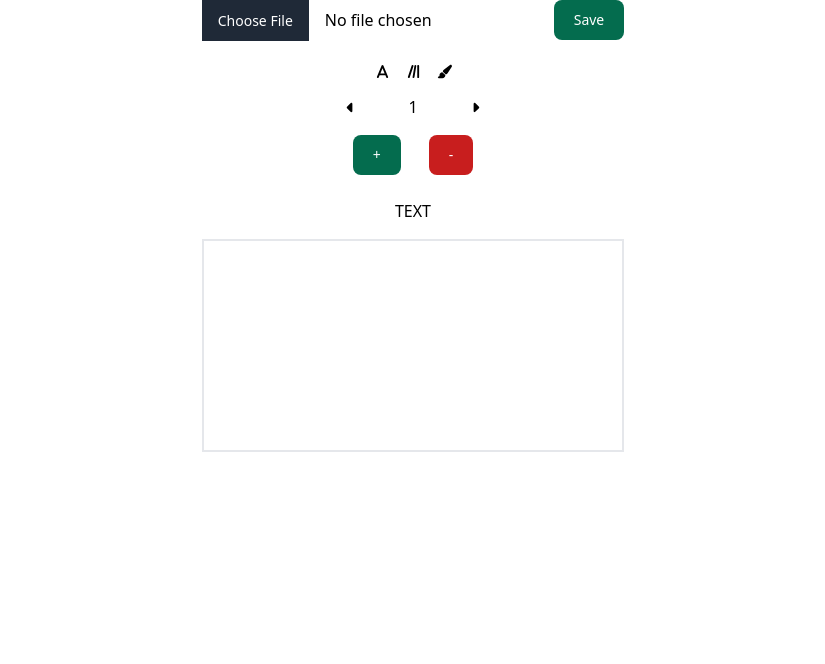
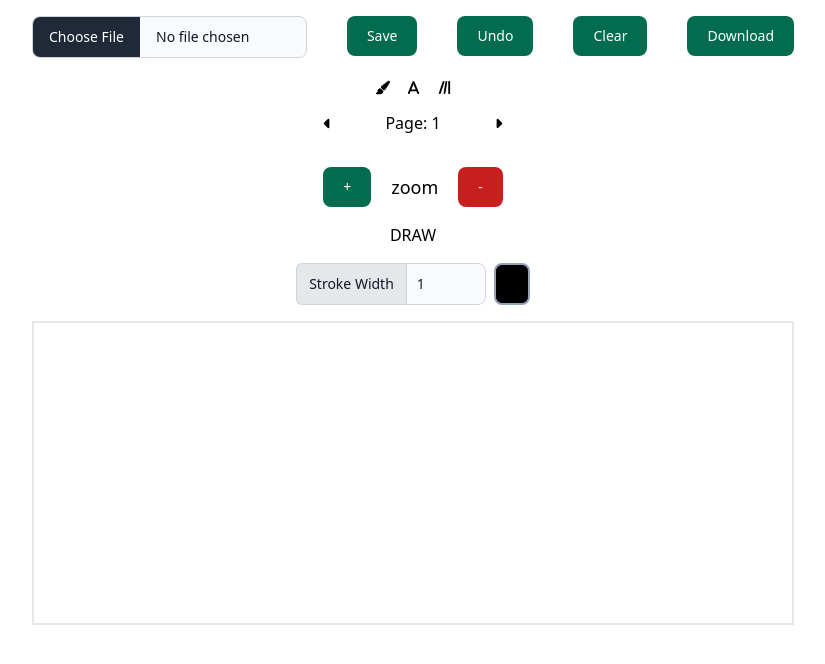
Before and after one commit to fakhruz3105/pdf-editor, a React (Vite) app: page / in a window 1280 px wide. Shown: the top 664 px of the page, without its empty margins (227-1052 px from the left). Built offline with nearby package versions, Linux system fonts and the light colour scheme.

Commit message:
Complete function to draw and put text on pdf

```diff
--- a/package.json
+++ b/package.json
@@ -13,10 +13,12 @@
     "pdf-lib": "^1.17.1",
     "pdfjs-dist": "^2.14.305",
     "react": "^18.0.0",
+    "react-color": "^2.19.3",
     "react-dom": "^18.0.0"
   },
   "devDependencies": {
     "@types/react": "^18.0.0",
+    "@types/react-color": "^3.0.6",
     "@types/react-dom": "^18.0.0",
     "@vitejs/plugin-react": "^1.3.0",
     "autoprefixer": "^10.4.8",
--- a/src/App.tsx
+++ b/src/App.tsx
@@ -1,22 +1,31 @@
-import { ChangeEvent, useCallback, useEffect, useRef, useState, MouseEvent } from 'react'
+import { ChangeEvent, useCallback, useEffect, useRef, useState, MouseEvent, useMemo } from 'react'
 import * as pdfjs from 'pdfjs-dist'
 import './App.css'
 import { PDFDocument } from 'pdf-lib'
+import { SketchPicker } from 'react-color'
 
 pdfjs.GlobalWorkerOptions.workerSrc = '//cdnjs.cloudflare.com/ajax/libs/pdf.js/2.14.305/pdf.worker.js'
 
 function App() {
   const cvs = useRef<HTMLCanvasElement>(null)
+  const cvs2 = useRef<HTMLCanvasElement>(null)
+  const ctx = useRef<CanvasRenderingContext2D | null>(null)
+  const ctx2 = useRef<CanvasRenderingContext2D | null>(null)
   const input = useRef<HTMLInputElement>(null)
   const [currentPage, setCurrentPage] = useState(1)
   const [totalPage, setTotalPage] = useState(0)
-  // const [pdfjsDoc, setPdfjsDoc] = useState<pdfjs.PDFDocumentProxy | null>(null)
-  const [mode, setMode] = useState<'text' | 'line' | 'draw'>('text')
-  const ctx = useRef<CanvasRenderingContext2D | null>(null)
+  const [mode, setMode] = useState<'text' | 'line' | 'draw'>('draw')
   const [lastPos, setLastPos] = useState({ x: 0, y: 0 })
   const [mouseDown, setMouseDown] = useState(false)
-  const [scale, setScale] = useState(1)
+  const [scale, setScale] = useState(2.1)
   const [pdfBuffer, setPdfBuffer] = useState<Uint8Array | null>(null)
+  const [pdfName, setPdfName] = useState('')
+  const [strokeWidth, setStrokeWidth] = useState(1)
+  const [strokeColor, setStrokeColor] = useState('#000000')
+  const [showColorPickerModal, setShowColorPickerModal] = useState(false)
+  const pdfHistory = useRef<Array<Uint8Array>>([])
+  const [textBoxPos, setTextBoxPos] = useState({ x: 0, y: 0 })
+  const [text, setText] = useState('')
 
   const onFileUpload = async (e: ChangeEvent<HTMLInputElement>) => {
     const file = e.target.files![0]
@@ -27,6 +36,7 @@ function App() {
         const res = e.target?.result as ArrayBufferLike
         if (res) {
           setPdfBuffer(new Uint8Array(res))
+          setPdfName(file.name)
         }
       }
       fileReader.readAsArrayBuffer(file)
@@ -34,31 +44,61 @@ function App() {
     }
   }
 
+  const downloadPdf = () => {
+    const blob = new Blob([pdfBuffer!.buffer], { type: 'application/pdf' })
+    const a = document.createElement('a')
+    a.href = window.URL.createObjectURL(blob)
+    a.download = pdfName
+    document.body.appendChild(a)
+    a.style.display = 'none'
+    a.click()
+    a.remove()
+  }
+
   const draw = useCallback((x: number, y: number) => {
-    if (mouseDown && ctx.current) {
-      ctx.current.beginPath()
-      ctx.current.strokeStyle = '#000000'
-      ctx.current.lineWidth = 10
-      ctx.current.lineJoin = 'round'
-      ctx.current.moveTo(lastPos.x, lastPos.y)
-      ctx.current.lineTo(x, y)
-      ctx.current.stroke()
-      ctx.current.closePath()
+    if (mouseDown && ctx2.current) {
+      ctx2.current.beginPath()
+      ctx2.current.strokeStyle = strokeColor
+      ctx2.current.lineWidth = strokeWidth
+      ctx2.current.lineJoin = 'round'
+      ctx2.current.moveTo(lastPos.x, lastPos.y)
+      ctx2.current.lineTo(x, y)
+      ctx2.current.closePath()
+      ctx2.current.stroke()
       setLastPos({ x, y })
     }
   }, [lastPos, mouseDown, setLastPos])
 
+  useEffect(() => {
+    if (mode !== 'text') return
+    const drawText = () => {
+      if (ctx2.current) {
+        ctx2.current!.clearRect(0, 0, cvs2.current!.width, cvs2.current!.height)
+        ctx2.current.font = `${strokeWidth}px Helvetica`
+        text.split('\n').forEach((line, i) => {
+          ctx2.current!.fillText(line, textBoxPos.x, textBoxPos.y + ((i * strokeWidth) + strokeWidth / 2))
+        })
+      }
+    }
+    drawText()
+  }, [text, textBoxPos, strokeWidth])
+
   const onMouseDown = (e: MouseEvent) => {
-    const offSetLeft = cvs.current!.offsetLeft
-    const offSetTop = cvs.current!.offsetTop
+    const offSetLeft = cvs2.current!.offsetLeft
+    const offSetTop = cvs2.current!.offsetTop
     const x = e.pageX - offSetLeft
     const y = e.pageY - offSetTop
+    switch (mode) {
+      case 'draw':
         setLastPos({ x, y })
         setMouseDown(true)
-    ctx.current!.beginPath()
-    ctx.current!.fillStyle = '#000000'
-    ctx.current!.fillRect(x - 5, y - 5, 10, 10);
-    ctx.current!.closePath();
+        ctx2.current!.fillStyle = strokeColor
+        ctx2.current!.beginPath();
+        ctx2.current!.arc(x, y, strokeWidth / 2, 0, 2 * Math.PI)
+        ctx2.current!.fill()
+      case 'text':
+        setMouseDown(true)
+    }
   }
 
   const onMouseUpOrLeave = (e: MouseEvent) => {
@@ -66,9 +106,18 @@ function App() {
   }
 
   const onMouseMove = (e: MouseEvent) => {
-    const offSetLeft = cvs.current!.offsetLeft
-    const offSetTop = cvs.current!.offsetTop
-    draw(e.pageX - offSetLeft, e.pageY - offSetTop)
+    const offSetLeft = cvs2.current!.offsetLeft
+    const offSetTop = cvs2.current!.offsetTop
+    const x = e.pageX - offSetLeft
+    const y = e.pageY - offSetTop
+    switch (mode) {
+      case 'draw':
+        draw(x, y)
+      case 'text':
+        if (mouseDown) {
+          setTextBoxPos({ x, y })
+        }
+    }
   }
 
   const saveChanges = async () => {
@@ -76,7 +125,7 @@ function App() {
     const pdfDoc = await PDFDocument.load(pdfBuffer)
     const page = pdfDoc.getPage(currentPage - 1)
     const { width, height } = page.getSize()
-    const img = cvs.current!.toDataURL('image/png')
+    const img = cvs2.current!.toDataURL('image/png')
     const pngImg = await pdfDoc.embedPng(img)
     page.drawImage(pngImg, {
       x: 0,
@@ -86,50 +135,146 @@ function App() {
     })
     const pdfBytes = await pdfDoc.save()
     const base64 = await pdfDoc.saveAsBase64()
-    console.log('base64 :>> ', base64)
+    if (pdfHistory.current.length > 5) {
+      pdfHistory.current.shift()
+    }
+    pdfHistory.current.push(pdfBuffer)
     setPdfBuffer(pdfBytes)
+  }
+
+  const undo = () => {
+    const prev = pdfHistory.current.pop()
+    if (!prev) return
+    setPdfBuffer(prev)
   }
 
   useEffect(() => {
     const renderPdf = async () => {
-      if (!pdfBuffer || !cvs.current) return
+      if (!pdfBuffer || !cvs.current || !cvs2.current) return
       ctx.current = cvs.current!.getContext('2d') || new CanvasRenderingContext2D()
+      ctx2.current = cvs2.current!.getContext('2d') || new CanvasRenderingContext2D()
       const pdfjsDoc = await pdfjs.getDocument(pdfBuffer).promise
       setTotalPage(pdfjsDoc.numPages)
       const page = await pdfjsDoc.getPage(currentPage)
       const viewport = page.getViewport({ scale })
       cvs.current!.height = viewport.height
       cvs.current!.width = viewport.width
+      cvs2.current!.height = viewport.height
+      cvs2.current!.width = viewport.width
       await page.render({ canvasContext: ctx.current, viewport })
     }
     renderPdf()
-  }, [pdfBuffer, currentPage, scale])
+  }, [pdfBuffer, currentPage, scale, mode])
+
+  const selectColorButton = () => {
+    return <button onClick={() => setShowColorPickerModal(val => !val)} type="button" className={`border-2 border-slate-400 rounded-lg px-4 py-2`} style={{ backgroundColor: strokeColor }}></button>
+  }
+
+  const editModeUtil = () => {
+    switch (mode) {
+      case 'draw':
+        return (
+          <div className="flex space-x-2">
+            <div className='flex'>
+              <span className="inline-flex items-center px-3 text-sm text-gray-900 bg-gray-200 rounded-l-md border border-r-0 border-gray-300 dark:bg-gray-600 dark:text-gray-400 dark:border-gray-600">
+                Stroke Width
+              </span>
+              <input type="number" value={strokeWidth} onChange={(e) => setStrokeWidth(parseFloat(e.target.value))} id="website-admin" className="rounded-none rounded-r-lg bg-gray-50 border text-gray-900 focus:ring-blue-500 focus:border-blue-500 block flex-1 min-w-0 text-sm border-gray-300 p-2.5  dark:bg-gray-700 dark:border-gray-600 dark:placeholder-gray-400 dark:text-white dark:focus:ring-blue-500 dark:focus:border-blue-500 w-[80px]" />
+            </div>
+            {selectColorButton()}
+          </div>
+        )
+      case 'text':
+        return (
+          <div className='flex flex-col items-center'>
+            <div className="flex space-x-2">
+              <div className='flex'>
+                <span className="inline-flex items-center px-3 text-sm text-gray-900 bg-gray-200 rounded-l-md border border-r-0 border-gray-300 dark:bg-gray-600 dark:text-gray-400 dark:border-gray-600">
+                  Font Size (px)
+                </span>
+                <input type="number" value={strokeWidth} onChange={(e) => setStrokeWidth(parseFloat(e.target.value))} id="website-admin" className="rounded-none rounded-r-lg bg-gray-50 border text-gray-900 focus:ring-blue-500 focus:border-blue-500 block flex-1 min-w-0 text-sm border-gray-300 p-2.5  dark:bg-gray-700 dark:border-gray-600 dark:placeholder-gray-400 dark:text-white dark:focus:ring-blue-500 dark:focus:border-blue-500 w-[80px]" />
+              </div>
+              {selectColorButton()}
+            </div>
+            <div>
+              <label htmlFor="message" className="block mb-2 text-sm font-medium text-gray-900 dark:text-gray-400">Your text</label>
+              <textarea onChange={(e) => setText(e.target.value)} id="message" rows={4} cols={50} className="block p-2.5 w-full text-sm text-gray-900 bg-gray-50 rounded-lg border border-gray-300 focus:ring-blue-500 focus:border-blue-500 dark:bg-gray-700 dark:border-gray-600 dark:placeholder-gray-400 dark:text-white dark:focus:ring-blue-500 dark:focus:border-blue-500" placeholder="Your message..."></textarea>
+            </div>
+          </div>
+        )
+      default:
+        return
+    }
+  }
+
+  const colorPickerModal = () => {
+    if (!showColorPickerModal) return
+    return (
+      <div className="overflow-y-auto overflow-x-hidden fixed top-0 right-0 left-0 z-50 w-full md:inset-0 h-modal md:h-full">
+        <div className="relative p-4 w-full max-w-2xl h-full mx-auto mt-[10%]">
+          <div className="relative bg-white rounded-lg shadow dark:bg-gray-700">
+            <div className="flex justify-between items-start p-4 rounded-t border-b dark:border-gray-600">
+              <h3 className="text-xl font-semibold text-gray-900 dark:text-white">
+                  Select Color
+              </h3>
+              <button onClick={() => setShowColorPickerModal(val => !val)} type="button" className="text-gray-400 bg-transparent hover:bg-gray-200 hover:text-gray-900 rounded-lg text-sm p-1.5 ml-auto inline-flex items-center dark:hover:bg-gray-600 dark:hover:text-white">
+                  <svg aria-hidden="true" className="w-5 h-5" fill="currentColor" viewBox="0 0 20 20" xmlns="http://www.w3.org/2000/svg"><path fill-rule="evenodd" d="M4.293 4.293a1 1 0 011.414 0L10 8.586l4.293-4.293a1 1 0 111.414 1.414L11.414 10l4.293 4.293a1 1 0 01-1.414 1.414L10 11.414l-4.293 4.293a1 1 0 01-1.414-1.414L8.586 10 4.293 5.707a1 1 0 010-1.414z" clip-rule="evenodd"></path></svg>
+                  <span className="sr-only">Close modal</span>
+              </button>
+            </div>
+            <div className="flex justify-center items-center p-6">
+              <SketchPicker color={strokeColor} onChangeComplete={(color) => setStrokeColor(color.hex)} />
+            </div>
+          </div>
+        </div>
+      </div>
+    )
+  }
 
   return (
     <div className='flex'>
       <div className='flex flex-col w-fit m-auto space-y-4'>
-        <div className='flex justify-center space-x-10'>
-          <input ref={input} type={'file'} accept=".pdf" onChange={onFileUpload} />
+        <div className='flex justify-center space-x-10 mt-4'>
+          <div>
+            <input ref={input} type={'file'} accept=".pdf" onChange={onFileUpload} className="block w-full text-sm text-gray-900 bg-gray-50 rounded-lg border border-gray-300 cursor-pointer dark:text-gray-400 focus:outline-none dark:bg-gray-700 dark:border-gray-600 dark:placeholder-gray-400" />
+          </div>
           <button onClick={() => saveChanges()} type="button" className="focus:outline-none text-white bg-green-700 hover:bg-green-800 focus:ring-4 focus:ring-green-300 font-medium rounded-lg text-sm px-5 py-2.5 mr-2 mb-2 dark:bg-green-600 dark:hover:bg-green-700 dark:focus:ring-green-800">Save</button>
+          <button onClick={() => undo()} type="button" className="focus:outline-none text-white bg-green-700 hover:bg-green-800 focus:ring-4 focus:ring-green-300 font-medium rounded-lg text-sm px-5 py-2.5 mr-2 mb-2 dark:bg-green-600 dark:hover:bg-green-700 dark:focus:ring-green-800">Undo</button>
+          <button onClick={() => ctx2.current!.clearRect(0, 0, cvs2.current!.width, cvs2.current!.height)} type="button" className="focus:outline-none text-white bg-green-700 hover:bg-green-800 focus:ring-4 focus:ring-green-300 font-medium rounded-lg text-sm px-5 py-2.5 mr-2 mb-2 dark:bg-green-600 dark:hover:bg-green-700 dark:focus:ring-green-800">Clear</button>
+          <button onClick={() => downloadPdf()} type="button" className="focus:outline-none text-white bg-green-700 hover:bg-green-800 focus:ring-4 focus:ring-green-300 font-medium rounded-lg text-sm px-5 py-2.5 mr-2 mb-2 dark:bg-green-600 dark:hover:bg-green-700 dark:focus:ring-green-800">Download</button>
         </div>
         <div className='flex justify-center items-center space-x-4'>
+          <svg onClick={() => setMode('draw')} xmlns="http://www.w3.org/2000/svg" viewBox="0 0 576 512"><path d="M224 263.3C224.2 233.3 238.4 205.2 262.4 187.2L499.1 9.605C517.7-4.353 543.6-2.965 560.7 12.9C577.7 28.76 580.8 54.54 568.2 74.07L406.5 324.1C391.3 347.7 366.6 363.2 339.3 367.1L224 263.3zM320 400C320 461.9 269.9 512 208 512H64C46.33 512 32 497.7 32 480C32 462.3 46.33 448 64 448H68.81C86.44 448 98.4 429.1 96.59 411.6C96.2 407.8 96 403.9 96 400C96 339.6 143.9 290.3 203.7 288.1L319.8 392.5C319.9 394.1 320 397.5 320 400V400z"/></svg>
           <svg onClick={() => setMode('text')} xmlns="http://www.w3.org/2000/svg" viewBox="0 0 384 512"><path d="M381.5 435.7l-160-384C216.6 39.78 204.9 32.01 192 32.01S167.4 39.78 162.5 51.7l-160 384c-6.797 16.31 .9062 35.05 17.22 41.84c16.38 6.828 35.08-.9219 41.84-17.22l31.8-76.31h197.3l31.8 76.31c5.109 12.28 17.02 19.7 29.55 19.7c4.094 0 8.266-.7969 12.3-2.484C380.6 470.7 388.3 452 381.5 435.7zM119.1 320L192 147.2l72 172.8H119.1z"/></svg>
           <svg onClick={() => setMode('line')} xmlns="http://www.w3.org/2000/svg" viewBox="0 0 384 512"><path d="M62.36 458.1C56.77 474.9 38.65 483.9 21.88 478.4C5.116 472.8-3.946 454.6 1.643 437.9L129.6 53.88C135.2 37.12 153.4 28.05 170.1 33.64C186.9 39.23 195.9 57.35 190.4 74.12L62.36 458.1zM261.3 32.44C278.7 35.34 290.5 51.83 287.6 69.26L223.6 453.3C220.7 470.7 204.2 482.5 186.7 479.6C169.3 476.7 157.5 460.2 160.4 442.7L224.4 58.74C227.3 41.31 243.8 29.53 261.3 32.44H261.3zM352 32C369.7 32 384 46.33 384 64V448C384 465.7 369.7 480 352 480C334.3 480 320 465.7 320 448V64C320 46.33 334.3 32 352 32V32z"/></svg>
-          <svg onClick={() => setMode('draw')} xmlns="http://www.w3.org/2000/svg" viewBox="0 0 576 512"><path d="M224 263.3C224.2 233.3 238.4 205.2 262.4 187.2L499.1 9.605C517.7-4.353 543.6-2.965 560.7 12.9C577.7 28.76 580.8 54.54 568.2 74.07L406.5 324.1C391.3 347.7 366.6 363.2 339.3 367.1L224 263.3zM320 400C320 461.9 269.9 512 208 512H64C46.33 512 32 497.7 32 480C32 462.3 46.33 448 64 448H68.81C86.44 448 98.4 429.1 96.59 411.6C96.2 407.8 96 403.9 96 400C96 339.6 143.9 290.3 203.7 288.1L319.8 392.5C319.9 394.1 320 397.5 320 400V400z"/></svg>
         </div>
         <div className='flex justify-center items-center space-x-[50px]'>
           <svg onClick={() => setCurrentPage((v) => v - 1 > 0 ? v - 1 : v)} xmlns="http://www.w3.org/2000/svg" viewBox="0 0 256 512"><path d="M137.4 406.6l-128-127.1C3.125 272.4 0 264.2 0 255.1s3.125-16.38 9.375-22.63l128-127.1c9.156-9.156 22.91-11.9 34.88-6.943S192 115.1 192 128v255.1c0 12.94-7.781 24.62-19.75 29.58S146.5 415.8 137.4 406.6z"/></svg>
-          <span>{currentPage}</span>
+          <span>Page: {currentPage}</span>
           <svg onClick={() => setCurrentPage((v) => v + 1 <= totalPage ? v + 1 : v)} xmlns="http://www.w3.org/2000/svg" viewBox="0 0 256 512"><path d="M118.6 105.4l128 127.1C252.9 239.6 256 247.8 256 255.1s-3.125 16.38-9.375 22.63l-128 127.1c-9.156 9.156-22.91 11.9-34.88 6.943S64 396.9 64 383.1V128c0-12.94 7.781-24.62 19.75-29.58S109.5 96.23 118.6 105.4z"/></svg>
         </div>
-        <div className='flex justify-center space-x-5 text-lg'>
-          <button onClick={() => setScale((v) => v + 0.2)} type="button" className="focus:outline-none text-white bg-green-700 hover:bg-green-800 focus:ring-4 focus:ring-green-300 font-medium rounded-lg text-sm px-5 py-2.5 mr-2 mb-2 dark:bg-green-600 dark:hover:bg-green-700 dark:focus:ring-green-800">+</button>
-          <button onClick={() => setScale((v) => v - 0.2)} type="button" className="focus:outline-none text-white bg-red-700 hover:bg-red-800 focus:ring-4 focus:ring-red-300 font-medium rounded-lg text-sm px-5 py-2.5 mr-2 mb-2 dark:bg-red-600 dark:hover:bg-red-700 dark:focus:ring-red-900">-</button>
+        <span className='text-center'>{pdfName}</span>
+        <div className='flex justify-center items-center space-x-5 text-lg'>
+          <button onClick={() => setScale((v) => v + 0.2)} type="button" className="focus:outline-none text-white bg-green-700 hover:bg-green-800 focus:ring-4 focus:ring-green-300 font-medium rounded-lg text-sm px-5 py-2.5 dark:bg-green-600 dark:hover:bg-green-700 dark:focus:ring-green-800">+</button>
+          <span>zoom</span>
+          <button onClick={() => setScale((v) => v - 0.2)} type="button" className="focus:outline-none text-white bg-red-700 hover:bg-red-800 focus:ring-4 focus:ring-red-300 font-medium rounded-lg text-sm px-5 py-2.5 dark:bg-red-600 dark:hover:bg-red-700 dark:focus:ring-red-900">-</button>
         </div>
         <span className='text-center'>{mode.toUpperCase()}</span>
+        <div className='flex justify-center items-center space-x-2'>
+          {editModeUtil()}
+        </div>
+        <div className='border-2'>
           <canvas
-          className='border-2'
             ref={cvs}
+            onMouseDown={onMouseDown}
+            onMouseLeave={onMouseUpOrLeave}
+            onMouseUp={onMouseUpOrLeave}
+            onMouseMove={onMouseMove}
+          ></canvas>
+          <canvas
+            style={cvs.current ? { top: `${-cvs.current.height}px` } : {}}
+            className={`relative z-10`}
+            ref={cvs2}
             onMouseDown={onMouseDown}
             onMouseLeave={onMouseUpOrLeave}
             onMouseUp={onMouseUpOrLeave}
@@ -137,6 +282,8 @@ function App() {
           ></canvas>
         </div>
       </div>
+      {colorPickerModal()}
+    </div>
   )
 }
 
```
Also changed, not shown: 1 other file (tests, documents, lock files or other folders). Lines whose indentation alone changed are shown as unchanged.
